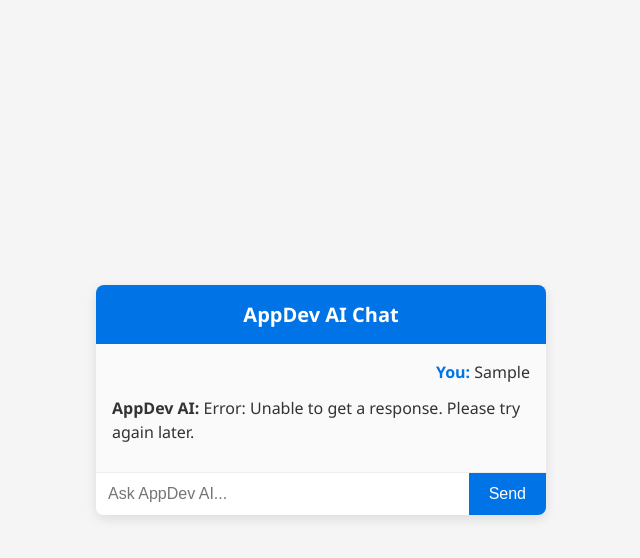
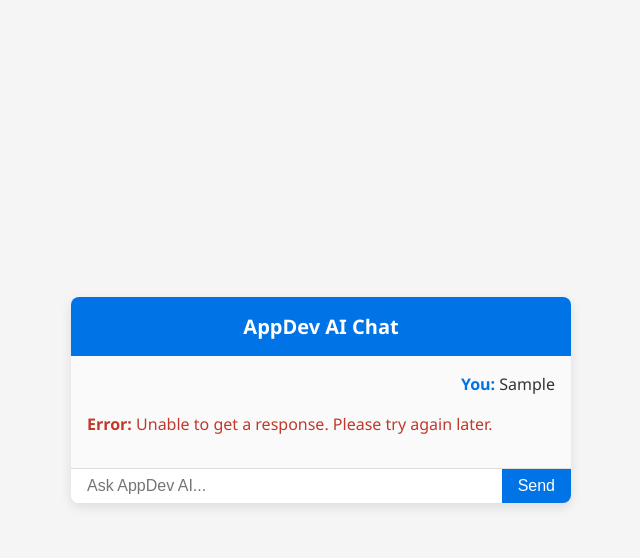
Before and after one commit to MRoufail84/Appdev-ai-chat, a plain HTML site: page index.html in a window 1280 px wide. Both pictures are taken after typing "Sample" into the empty fields and a click on the button "Send". Shown: the whole page, without its empty margins (319-959 px from the left). Drawn offline with Linux system fonts and the light colour scheme; no server answers.

Commit message:
Update index.html
"Add index.html for AppDev AI Chat,"

```diff
--- a/index.html
+++ b/index.html
@@ -1,151 +1,243 @@
 <!DOCTYPE html>
 <html lang="en">
 <head>
-  <meta charset="UTF-8">
-  <meta name="viewport" content="width=device-width, initial-scale=1">
+  <!--
+    AppDev AI Chat
+    A highly professional, single-page chat interface with best practices for
+    styling, accessibility, and error handling.
+  -->
+
+  <meta charset="UTF-8" />
+  <meta name="viewport" content="width=device-width, initial-scale=1" />
   <title>AppDev AI Chat</title>
+
+  <!--
+    CSS: Using custom properties (CSS variables) for easy theme customization,
+    consistent spacing, and a modern, responsive design.
+  -->
   <style>
     :root {
-      --primary-color: #0073e6;
-      --primary-hover: #005bb5;
-      --background-color: #f5f5f5;
-      --text-color: #333;
-      --border-color: #ccc;
-      --shadow-color: rgba(0, 0, 0, 0.1);
+      /* Color Variables */
+      --color-primary: #0073e6;
+      --color-primary-hover: #005bb5;
+      --color-background: #f5f5f5;
+      --color-text: #333;
+      --color-border: #ddd;
+      --color-white: #fff;
+      --color-error: #c0392b;
+
+      /* Sizing & Spacing */
+      --spacing-s: 0.5rem;
+      --spacing-m: 1rem;
+      --spacing-l: 1.5rem;
+      --max-width: 500px;
+
+      /* Font & Shadows */
+      --font-family: "Segoe UI", Tahoma, Geneva, Verdana, sans-serif;
+      --box-shadow: 0 4px 12px rgba(0, 0, 0, 0.1);
     }
+
     * {
       box-sizing: border-box;
+      margin: 0;
+      padding: 0;
     }
+
     body {
-      margin: 0;
-      font-family: 'Segoe UI', Tahoma, Geneva, Verdana, sans-serif;
-      background-color: var(--background-color);
+      font-family: var(--font-family);
+      background-color: var(--color-background);
       display: flex;
       justify-content: center;
       align-items: center;
       height: 100vh;
-      color: var(--text-color);
+      color: var(--color-text);
     }
+
     .chat-container {
-      background: #fff;
-      width: 100%;
-      max-width: 450px;
-      border-radius: 8px;
-      box-shadow: 0 4px 12px var(--shadow-color);
-      overflow: hidden;
       display: flex;
       flex-direction: column;
+      width: 100%;
+      max-width: var(--max-width);
+      background: var(--color-white);
+      border-radius: 8px;
+      box-shadow: var(--box-shadow);
+      overflow: hidden;
     }
+
+    /* Header */
     .chat-header {
-      background: var(--primary-color);
-      padding: 16px;
+      background-color: var(--color-primary);
+      color: var(--color-white);
+      padding: var(--spacing-m);
       text-align: center;
-      color: #fff;
-      font-size: 20px;
+      font-size: 1.25rem;
       font-weight: bold;
     }
+
+    /* Messages Area */
     .chat-messages {
       flex: 1;
-      padding: 16px;
       overflow-y: auto;
-      background: #fafafa;
+      padding: var(--spacing-m);
+      background-color: #fafafa;
     }
+
     .message {
-      margin-bottom: 12px;
+      margin-bottom: var(--spacing-m);
       line-height: 1.5;
     }
+
     .message.user {
       text-align: right;
     }
+
     .message.user::before {
       content: "You: ";
-      font-weight: bold;
-      color: var(--primary-color);
+      font-weight: 600;
+      color: var(--color-primary);
     }
+
     .message.ai::before {
       content: "AppDev AI: ";
-      font-weight: bold;
-      color: var(--text-color);
+      font-weight: 600;
+      color: var(--color-text);
     }
+
+    /* Error Message */
+    .message.error {
+      color: var(--color-error);
+      text-align: left;
+    }
+    .message.error::before {
+      content: "Error: ";
+      font-weight: 600;
+      color: var(--color-error);
+    }
+
+    /* Input Area */
     .chat-input {
       display: flex;
-      border-top: 1px solid #eee;
+      border-top: 1px solid var(--color-border);
     }
+
     .chat-input input {
       flex: 1;
-      padding: 12px;
+      padding: var(--spacing-s) var(--spacing-m);
       border: none;
-      font-size: 16px;
+      font-size: 1rem;
       outline: none;
     }
+
     .chat-input button {
-      padding: 12px 20px;
-      background: var(--primary-color);
+      background-color: var(--color-primary);
+      color: var(--color-white);
       border: none;
-      color: #fff;
-      font-size: 16px;
+      padding: var(--spacing-s) var(--spacing-m);
+      font-size: 1rem;
       cursor: pointer;
       transition: background 0.3s;
     }
+
     .chat-input button:hover {
-      background: var(--primary-hover);
+      background-color: var(--color-primary-hover);
+    }
+
+    /* Scrollbar Styling (optional) */
+    ::-webkit-scrollbar {
+      width: 8px;
+    }
+    ::-webkit-scrollbar-track {
+      background: #eee;
+    }
+    ::-webkit-scrollbar-thumb {
+      background: var(--color-border);
+      border-radius: 4px;
     }
   </style>
 </head>
 <body>
-  <div class="chat-container" role="main">
-    <header class="chat-header">
+  <main class="chat-container" role="main">
+    <header class="chat-header" aria-label="Chat Header">
       AppDev AI Chat
     </header>
-    <div class="chat-messages" id="chatMessages" aria-live="polite" aria-atomic="true">
-      <!-- Chat messages will appear here -->
+    <section
+      class="chat-messages"
+      id="chatMessages"
+      aria-live="polite"
+      aria-atomic="true">
+      <!-- Dynamically added messages appear here -->
+    </section>
+    <div class="chat-input">
+      <input
+        type="text"
+        id="userInput"
+        placeholder="Ask AppDev AI..."
+        aria-label="Type your message" />
+      <button id="sendButton" aria-label="Send Message">Send</button>
     </div>
-    <div class="chat-input">
-      <input type="text" id="userInput" placeholder="Ask AppDev AI..." aria-label="Your message" />
-      <button id="sendButton">Send</button>
-    </div>
-  </div>
+  </main>
 
   <script>
-    (function(){
-      const sendButton = document.getElementById('sendButton');
-      const userInput = document.getElementById('userInput');
-      const chatMessages = document.getElementById('chatMessages');
+    (function() {
+      "use strict";
 
-      // Append a new message to the chat
+      // DOM Elements
+      const chatMessages = document.getElementById("chatMessages");
+      const userInput = document.getElementById("userInput");
+      const sendButton = document.getElementById("sendButton");
+
+      /**
+       * Append a new message to the chat area.
+       * @param {string} sender - 'user', 'ai', or 'error'
+       * @param {string} text - The message content
+       */
       function appendMessage(sender, text) {
-        const messageDiv = document.createElement('div');
-        messageDiv.classList.add('message', sender);
+        const messageDiv = document.createElement("div");
+        messageDiv.classList.add("message", sender);
         messageDiv.textContent = text;
         chatMessages.appendChild(messageDiv);
         chatMessages.scrollTop = chatMessages.scrollHeight;
       }
 
-      // Send the user's message to the backend API and display the AI response
+      /**
+       * Sends the user's message to the backend and displays the AI response.
+       */
       async function sendMessage() {
         const message = userInput.value.trim();
         if (!message) return;
-        appendMessage('user', message);
-        userInput.value = '';
+
+        // Display the user's message
+        appendMessage("user", message);
+        userInput.value = "";
+
         try {
-          // Replace the URL with your backend API endpoint
-          const response = await fetch('https://your-backend-url.com/api/ask', {
-            method: 'POST',
-            headers: { 'Content-Type': 'application/json' },
+          // Replace this URL with your actual backend endpoint
+          const response = await fetch("https://your-backend-url.com/api/ask", {
+            method: "POST",
+            headers: {
+              "Content-Type": "application/json"
+            },
             body: JSON.stringify({ query: message })
           });
-          if (!response.ok) throw new Error('Network response was not ok');
+
+          if (!response.ok) {
+            throw new Error(`HTTP error! status: ${response.status}`);
+          }
+
           const data = await response.json();
-          appendMessage('ai', data.answer || "I'm sorry, I didn't understand that.");
+          const aiAnswer = data.answer || "Sorry, I don't have an answer right now.";
+          appendMessage("ai", aiAnswer);
+
         } catch (error) {
-          appendMessage('ai', 'Error: Unable to get a response. Please try again later.');
-          console.error('Error fetching AI response:', error);
+          console.error("Error fetching AI response:", error);
+          appendMessage("error", "Unable to get a response. Please try again later.");
         }
       }
 
-      sendButton.addEventListener('click', sendMessage);
-      userInput.addEventListener('keypress', function(e) {
-        if (e.key === 'Enter') {
+      // Event Listeners
+      sendButton.addEventListener("click", sendMessage);
+      userInput.addEventListener("keypress", function(e) {
+        if (e.key === "Enter") {
           sendMessage();
         }
       });
```
